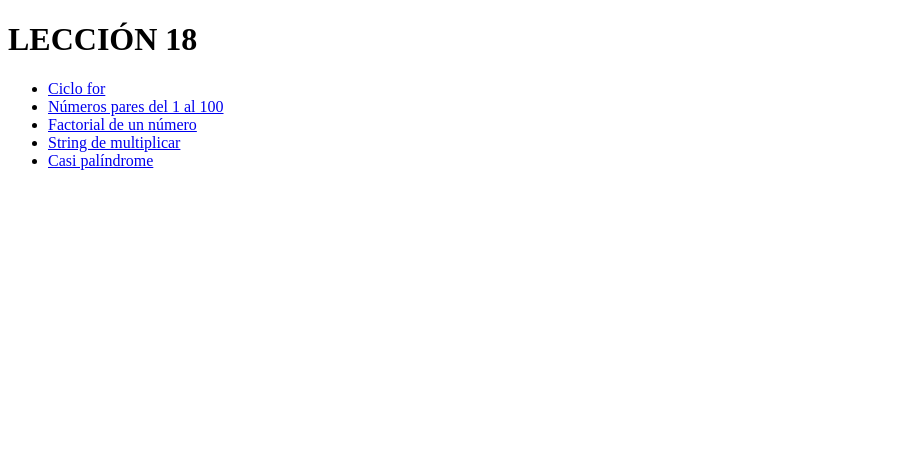
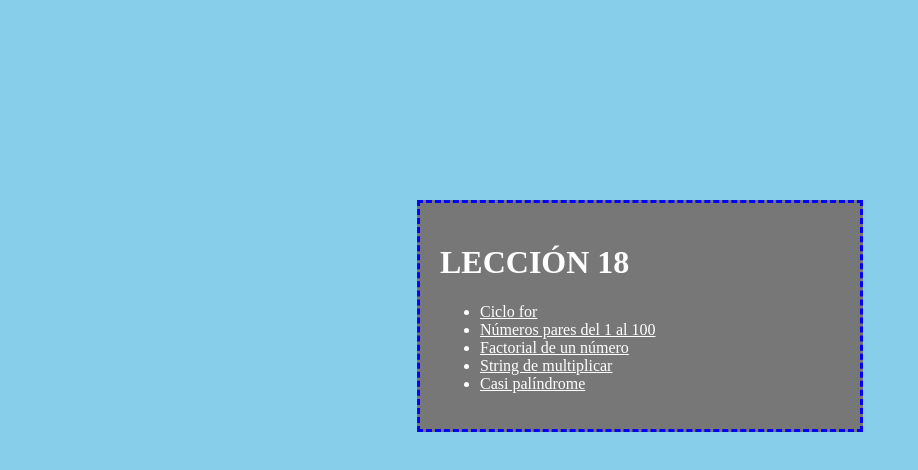
Before and after one commit to natalypazm/leccion18, a plain HTML site: page index.html in a window 1280 px wide. Shown: the whole page, without its empty margins (0-918 px from the left). Drawn offline with Linux system fonts and the light colour scheme.

Commit message:
agregando colorcito

```diff
--- a/index.html
+++ b/index.html
@@ -3,8 +3,10 @@
 <head>
 	<meta charset="UTF-8">
 	<title>Leccion 18</title>
+	<link rel="stylesheet" type="text/css" href="main.css">
 </head>
 <body>
+<div class="container">
 <h1>LECCIÓN 18</h1>
 	<ul>
 		<li><a href="main1.js">Ciclo for</a></li>
@@ -13,5 +15,6 @@
 		<li><a href="main4.js">String de multiplicar</a></li>
 		<li><a href="main5.js">Casi palíndrome</a></li>
 	</ul>
+</div>
 </body>
 </html>
--- /dev/null
+++ b/main.css
@@ -0,0 +1,14 @@
+body{
+	background:skyblue;
+}
+.container{
+	border:3px dashed blue;
+	background:#777;
+	margin:200px auto;
+	width:400px;
+	color:white;
+	padding:20px;
+}
+a{
+	color:white;
+}
```
